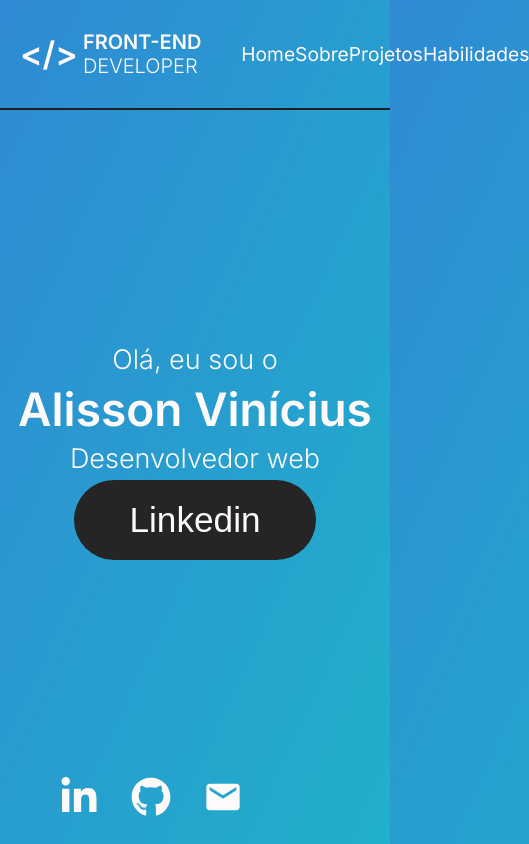
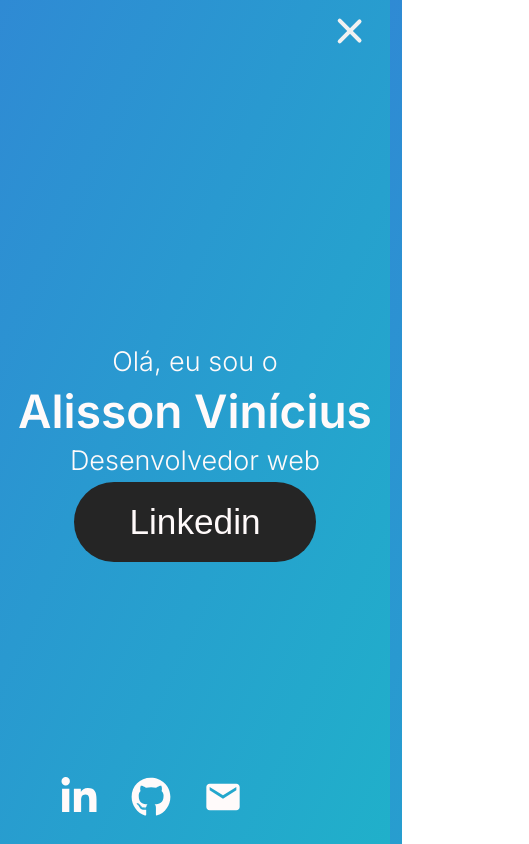
Before and after one commit to alisson2014/site-pessoal, a React (Create React App) app: page / in a window 390 px wide. Shown: the whole page, 529 px wide, since content can reach past the window. Built offline with nearby package versions, Linux system fonts and the light colour scheme; no server answers.

Commit message:
[POR-001]: criando o menu mobile

```diff
--- /dev/null
+++ b/src/components/Atoms/Burger/index.tsx
@@ -0,0 +1,17 @@
+import { useState } from "react";
+import * as S from "./style"
+
+
+const Burguer = () => {
+  const [isOpen, setIsOpen] = useState(false)
+
+  return (
+    <S.Burguer onClick={() => setIsOpen(!isOpen)}>
+      <div />
+      <div />
+      <div />
+    </S.Burguer>
+  );
+};
+
+export default Burguer;
--- /dev/null
+++ b/src/components/Atoms/Burger/style.ts
@@ -0,0 +1,39 @@
+import styled from "styled-components"
+
+export const Burguer = styled.div`
+  display: none;
+
+  @media (max-width: 520px) {
+    display: block;
+    width: 2rem;
+    height: 2rem;
+    position: fixed;
+    top: 15px;
+    right: 20px;
+    display: flex;
+    justify-content: space-around;
+    flex-flow: column nowrap;
+
+    div {
+      width: 2rem;
+      height: 0.25rem;
+      background-color: ${(isOpen) => (isOpen ? "#f1f1f1" : "#333")};
+      border-radius: 10px;
+      transform-origin: 1px;
+      transition: all 0.3s linear;
+
+      &:nth-child(1) {
+        transform: ${(isOpen) => (isOpen ? "rotate(45deg)" : "rotate(0)")};
+      }
+
+      &:nth-child(2) {
+        transform: ${(isOpen) =>
+          isOpen ? "translateX(100%)" : "translateX(0%)"};
+        opacity: ${(isOpen) => (isOpen ? 0 : 1)};
+      }
+      &:nth-child(3) {
+        transform: ${(isOpen) => (isOpen ? "rotate(-45deg)" : "rotate(0)")};
+      }
+    }
+  }
+`
--- a/src/components/Molecules/Logo/atoms.ts
+++ b/src/components/Molecules/Logo/atoms.ts
@@ -4,6 +4,10 @@ export const Logo = styled.div`
   display: flex;
   align-items: center;
   gap: 5px;
+
+  @media (max-width: 520px) {
+    display: none;
+  }
 `
 
 export const Icon = styled.div`
--- a/src/components/Molecules/Nav/atoms.ts
+++ b/src/components/Molecules/Nav/atoms.ts
@@ -9,4 +9,19 @@ export const List = styled.ul`
   align-items: center;
   justify-content: space-around;
   list-style: none;
+
+  @media (max-width: 520px) {
+    display: none;
+    flex-direction: column;
+    gap: 6px;
+    position: fixed;
+    z-index: 10;
+    top: 0;
+    right: 0;
+    height: 100vh;
+    width: 250px;
+    background-color: transparent;
+    backdrop-filter: blur(10px);
+    -webkit-backdrop-filter: blur(10px);
+  }
 `
--- a/src/components/Organism/Header/atoms.ts
+++ b/src/components/Organism/Header/atoms.ts
@@ -5,5 +5,10 @@ export const HeaderContainer = styled.header`
   align-items: center;
   justify-content: space-around;
   height: 13vh;
-  border-bottom: 2px solid #202020;
+  border-bottom: 2px solid #f5f5f5;
+
+  @media (max-width: 520px) {
+    border: none;
+    justify-content: flex-end;
+  }
 `
--- a/src/components/Organism/Header/index.tsx
+++ b/src/components/Organism/Header/index.tsx
@@ -1,3 +1,4 @@
+import Burguer from "../../Atoms/Burger";
 import Logo from "../../Molecules/Logo";
 import Nav from "../../Molecules/Nav";
 import { HeaderContainer } from "./atoms";
@@ -6,6 +7,7 @@ const Header = () => {
   return (
     <HeaderContainer>
       <Logo />
+      <Burguer />
       <Nav />
     </HeaderContainer>
   );
--- a/src/pages/Home/atoms.ts
+++ b/src/pages/Home/atoms.ts
@@ -6,7 +6,8 @@ export const HomeContainer = styled.main`
   justify-content: space-around;
 
   @media (max-width: 520px) {
-    gap: 14px;
+    gap: 18px;
     flex-direction: column-reverse;
+    justify-content: center;
   }
 `
```
